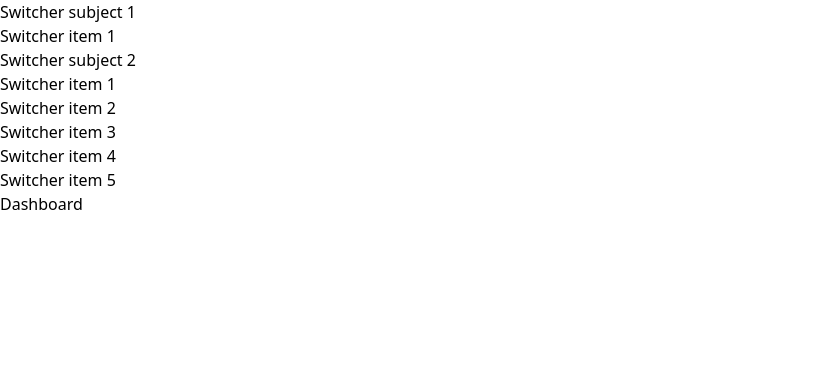
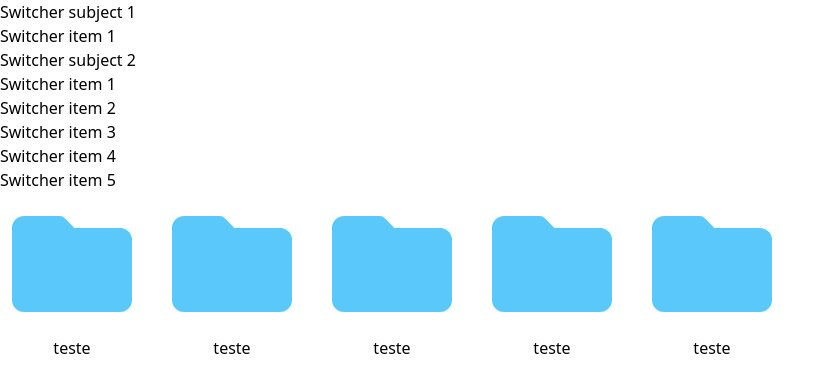
Before and after one commit to hjunior29/expert-octo-memory-web, a SvelteKit app: page /dashboard in a window 1280 px wide. Shown: the top 392 px of the page, without its empty margins (0-834 px from the left). Built offline with nearby package versions, Linux system fonts and the light colour scheme.

Commit message:
add Folder component and integrate it into the dashboard page

```diff
--- /dev/null
+++ b/src/lib/components/custom/Folder.svelte
@@ -0,0 +1,28 @@
+<script>
+    import { goto } from "$app/navigation";
+    export let url;
+    export let name;
+</script>
+
+<button on:click={() => goto(url)}>
+    <div class="cursor-pointer">
+        <svg
+            xmlns="http://www.w3.org/2000/svg"
+            width="144"
+            height="144"
+            viewBox="0 0 24 24"
+            ><g
+                fill="none"
+                stroke="#5AC8FA"
+                stroke-linecap="round"
+                stroke-linejoin="round"
+                stroke-width="2"
+                ><path
+                    fill="#5AC8FA"
+                    d="M12 7h8c0.55 0 1 0.45 1 1v10c0 0.55 -0.45 1 -1 1h-16c-0.55 0 -1 -0.45 -1 -1v-11Z"
+                /><path d="M12 7h-9v-1c0 -0.55 0.45 -1 1 -1h6z" /></g
+            ></svg
+        >
+        <p>{name}</p>
+    </div>
+</button>
--- a/src/routes/(private)/dashboard/+page.svelte
+++ b/src/routes/(private)/dashboard/+page.svelte
@@ -1 +1,14 @@
-Dashboard
+<script lang="ts">
+    import Folder from "$lib/components/custom/Folder.svelte";
+
+    let numberOfFolders = 5;
+    let folders = Array(numberOfFolders).fill(null);
+</script>
+
+<div class="">
+    <div class="w-full flex flex-wrap gap-4">
+        {#each folders as _, i}
+            <Folder url={`folder-${i}`} name={"teste"} />
+        {/each}
+    </div>
+</div>
```
